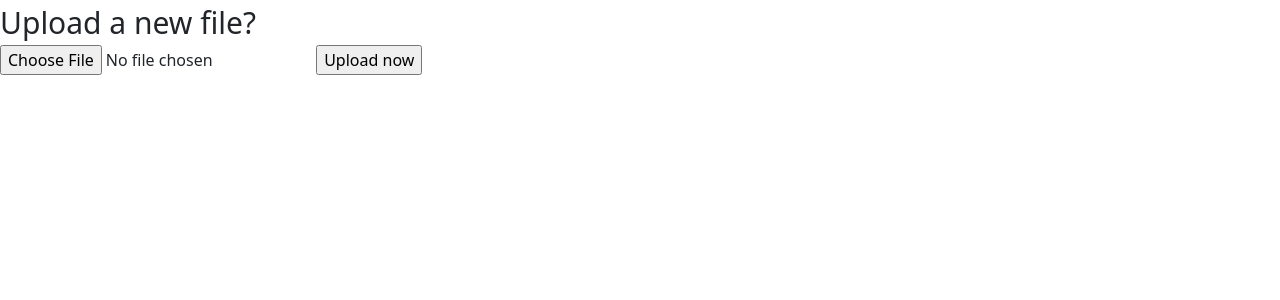
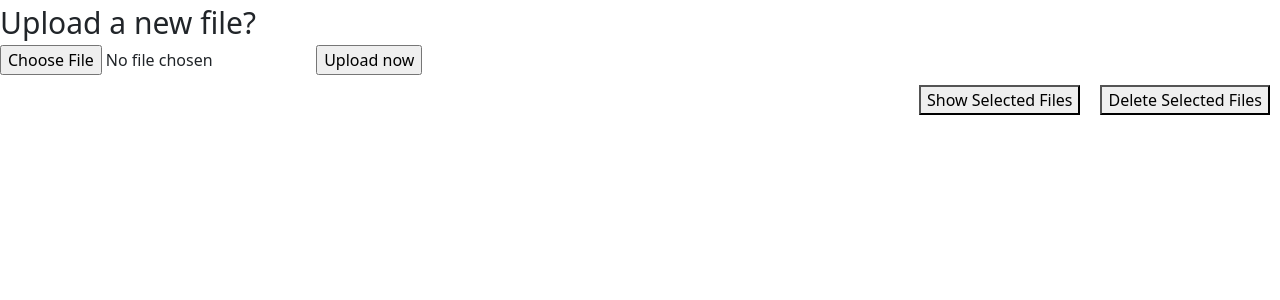
Before and after one commit to kevinzhu12/finance, a Django app: page /upload in a window 1280 px wide. Shown: the part 56-356 px from the top of the page. Run offline with Django 4.2, Linux system fonts and the light colour scheme; data that the repository does not hold is empty.

Commit message:
show file content and delete selected file buttons

```diff
--- a/expense/static/expense/upload.css
+++ b/expense/static/expense/upload.css
@@ -13,3 +13,9 @@
     border: 1px solid black;
     text-align: center;
 }
+
+#show-file-content, #delete-file {
+    margin: auto;
+    margin: 10px;
+    float: right;
+}
--- a/expense/static/expense/upload.js
+++ b/expense/static/expense/upload.js
@@ -7,11 +7,21 @@ document.addEventListener("click", (event) => {
         selected_file_id = parseInt(element.dataset['file_id'])
         select_file(selected_file_id)
     }
+    else if (element.id === "show-file-content") {
+        load_file_contents()
+    }
+    else if (element.id === "delete-file") {
+        delete_selected_files()
+    }
 })
 
 document.addEventListener("DOMContentLoaded", () => {
+    if (window.history.replaceState) {
+        window.history.replaceState(null, null, window.location.href)
+    }
     load_files()
 })
+
 
 
 
@@ -19,8 +29,19 @@ const load_files = () => {
     fetch('/get_files')
     .then(response => response.json())
     .then(files => {
+        displayFileButtons(files.length)
         files.forEach(displayFile)
     })
+}
+
+const displayFileButtons = (file_count) => {
+    const buttonContainer = document.querySelector('#file-buttons')
+        if (file_count === 0) {
+            buttonContainer.hidden = true
+        }
+        else {
+            buttonContainer.hidden = false
+        }
 }
 
 const displayFile = (file) => {
@@ -44,3 +65,43 @@ const select_file = (file_id) => {
         targetElement.style.backgroundColor = file.selected ? "lightgrey": "white"
     })
 }
+
+const delete_selected_files = () => {
+    console.log("deleting selected files")
+    selected_files = []
+
+    fetch("/get_files")
+    .then(response => response.json())
+    .then(files => {
+        files.forEach(file => {
+            if (file.selected) {
+                selected_files.push(file.file_id)
+            }
+        })
+
+        fetch("/delete_selected_files", {
+            method: "Put",
+            body: JSON.stringify({
+                selected_files: selected_files
+            })
+        })
+    })
+    .then(() => {
+        location.reload()
+    })
+}
+
+const load_file_contents = () => {
+    document.querySelector('#file-expense-container').innerHTML=""
+
+    fetch("/load_file_contents")
+    .then(response => response.json())
+    .then(data => {
+        data.forEach((entry) => {
+            newEntry = document.createElement('div')
+            newEntry.innerHTML = `${entry.id}. ${entry.date}${entry.category} - ${entry.name}: $${parseFloat(entry.price).toFixed(2)}`
+
+            document.querySelector('#file-expense-container').append(newEntry)
+        })
+    })
+}
--- a/expense/templates/expense/upload.html
+++ b/expense/templates/expense/upload.html
@@ -27,6 +27,16 @@
         {% endfor %} -->
     </div>
 
+    <div id="file-buttons">
+        <button id="delete-file">Delete Selected Files</button>
+        <button id="show-file-content">Show Selected Files</button>
+    </div>
+
+    <br><br>
+
+    <div id="file-expense-container">
+    </div>
+
 
     <!-- display all of the expenses from uplaoded sheet and choose to update all or some-->
 
--- a/expense/urls.py
+++ b/expense/urls.py
@@ -17,5 +17,7 @@ urlpatterns = [
     path("update_expense/<int:expense_id>", views.update_expense, name="update_expense"),
     path("upload", views.upload, name="upload"),
     path("get_files", views.get_files, name="get_files"),
-    path("file/<int:file_id>", views.file, name="file")
+    path("file/<int:file_id>", views.file, name="file"),
+    path("load_file_contents", views.load_file_contents, name="load_file_contents"),
+    path("delete_selected_files", views.delete_selected_files, name="delete_selected_files"),
 ]
--- a/expense/views.py
+++ b/expense/views.py
@@ -5,7 +5,9 @@ from django.http import HttpResponse, HttpResponseRedirect, JsonResponse
 from django.shortcuts import render
 from django.urls import reverse
 from django.views.decorators.csrf import csrf_exempt
-from datetime import date
+
+from datetime import date, datetime
+import os
 
 from .models import User, Category, Item, Expense, UploadFile
 # Create your views here.
@@ -266,29 +268,56 @@ def file(request, file_id):
         }, status=404)
 
 
+def load_file_contents(request):
+    data = []
+    files = UploadFile.objects.filter(user=request.user).filter(selected=True)
 
-# try:
-#     csv_file = request.FILES['filename']
-#     if not csv_file.name.endswith('.csv'):
-#         return HttpResponseRedirect(reverse('upload'))
+    try:
+        for file in files:
+            f = file.file
+            file_data = f.read().decode("utf-8")
 
-#     file_data = csv_file.read().decode("utf-8")
+            lines = file_data.split('\n')
+            for line in lines:
+                items = line.split(',')
+                for i in range(len(items)):
+                    if i % 3 == 0:
+                        data_dict = dict()
+                        dateExp = items[i]
+                        if dateExp != "":
+                            data_dict['name'] = items[i + 2]
+                            data_dict['price'] = "" if items[i + 1] == "" else float(items[i + 1][1:])
+                            data_dict['date'] = dateExp[:len(dateExp) - 1]
+                            data_dict['category'] = dateExp[len(dateExp) - 1:]
+                            data.append(data_dict)
+            f.close()
+    except:
+        return JsonResponse([], safe=False)
 
-#     lines = file_data.split('\n')
-#     for line in lines:
-#         items = line.split(',')
-#         for i in range(len(items)):
-#             if i % 3 == 0:
-#                 data_dict = dict()
-#                 dateExp = items[i]
-#                 if dateExp == "":
-#                     continue
-#                 data_dict['name'] = items[i + 2]
-#                 data_dict['price'] = "" if items[i + 1] == "" else float(items[i + 1][1:])
-#                 data_dict['date'] = dateExp[:len(dateExp) - 1]
-#                 data_dict['category'] = dateExp[len(dateExp) - 1:]
-#                 user_data.append(data_dict)
 
-#     # return JsonResponse(data, safe=False)
-# except:
-#     return HttpResponseRedirect(reverse('upload'))
+    data.sort(key=(lambda x: datetime.strptime(x['date'], "%m/%d/%y")))
+
+    for i in range(len(data)):
+        data[i]['id'] = i + 1
+
+    return JsonResponse(data, safe=False)
+
+@csrf_exempt
+def delete_selected_files(request):
+    if request.method == "PUT":
+        data = json.loads(request.body)
+        selected_file_ids = data['selected_files']
+
+        for file_id in selected_file_ids:
+            try:
+                delete_file = UploadFile.objects.get(pk=file_id)
+                file_name = delete_file.file_name.replace(" ", "_")
+
+                #remove delete_file from db
+                delete_file.delete()
+
+                #remove file from server folder
+                os.remove(f"./uploads/{request.user.username}/{file_name}")
+            except:
+                pass
+    return HttpResponse(status=204)
```
Also changed, not shown: uploads/admin/dupe5.csv (deleted, +0 -37 lines), db.sqlite3, expense/models.py (line endings or trailing spaces).
